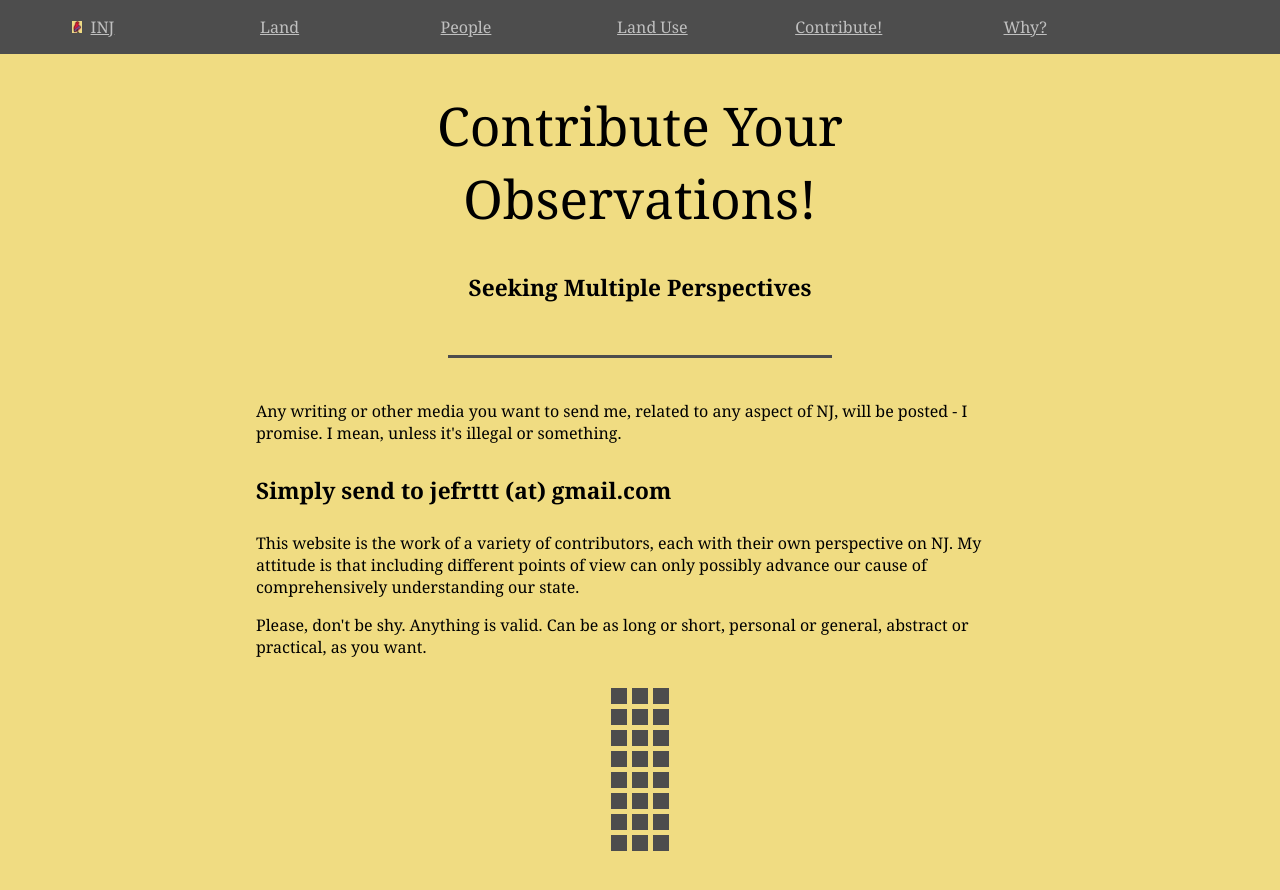
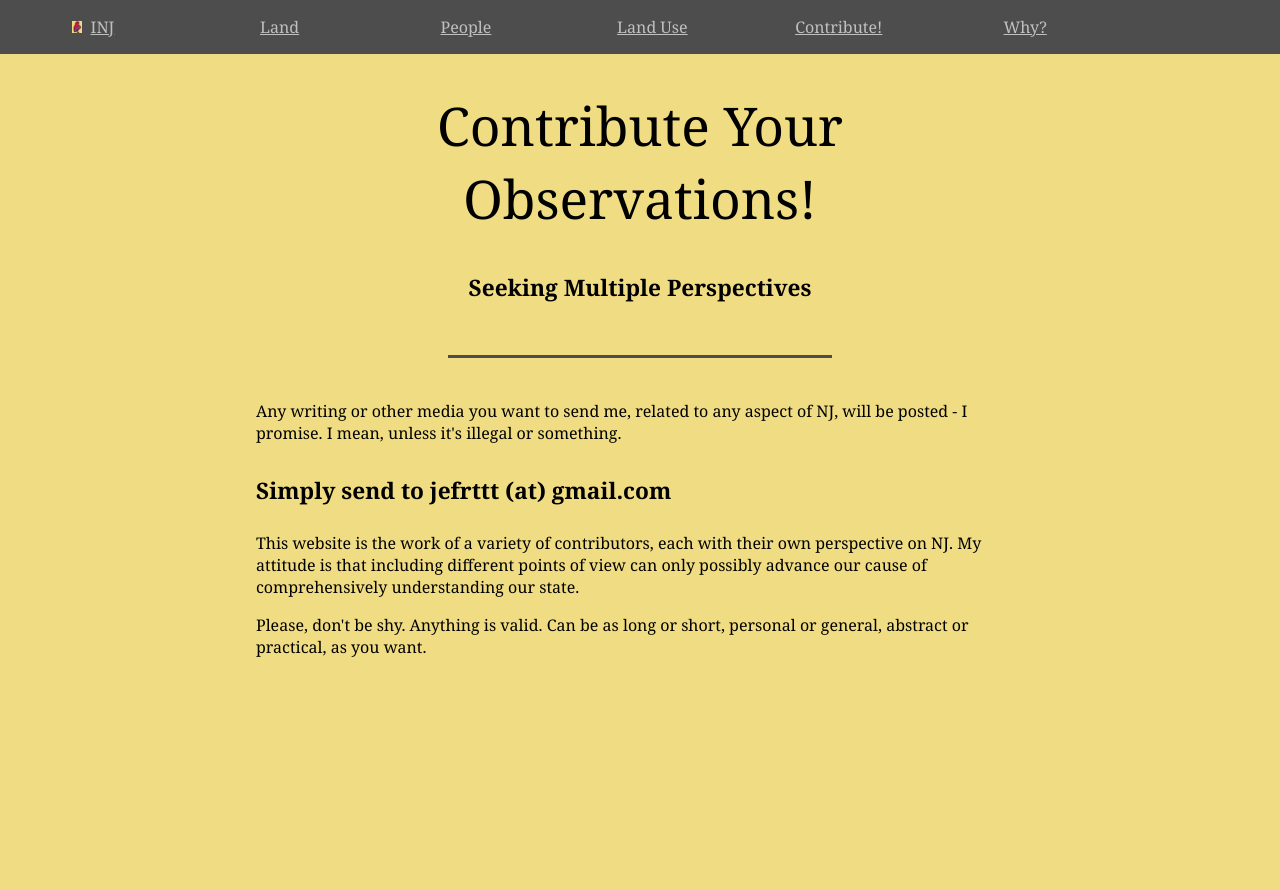
Before and after one commit to jonfried/oakafee.github.io, a Jekyll site: the page built from submit.html, in a window 1280 px wide. Shown: the top 890 px of the page. Built offline with Jekyll 4.4.1, drawn with Linux system fonts in a browser that asks for light colours.

Commit message:
Update post.html

```diff
--- a/_layouts/post.html
+++ b/_layouts/post.html
@@ -25,13 +25,16 @@ layout: default
 <div>
 {{ content }}
 
+
 <div class="table-container">
   <table class="index">
-    {% tablerow post in site.categories.{{ post.tags }} cols:3 %}
-      {% if post.url %}
-          <a href="{{ post.url }}">{{ post.title }}</a>
-      {% endif %}
-    {% endtablerow %}
+    {% if page.tags %}
+      {% tablerow post in site.categories.{{ page.tags }} cols:3 %}
+        {% if post.url %}
+            <a href="{{ post.url }}">{{ post.title }}</a>
+        {% endif %}
+      {% endtablerow %}
+    {% endif %}
   </table>
 </div>
 
```
